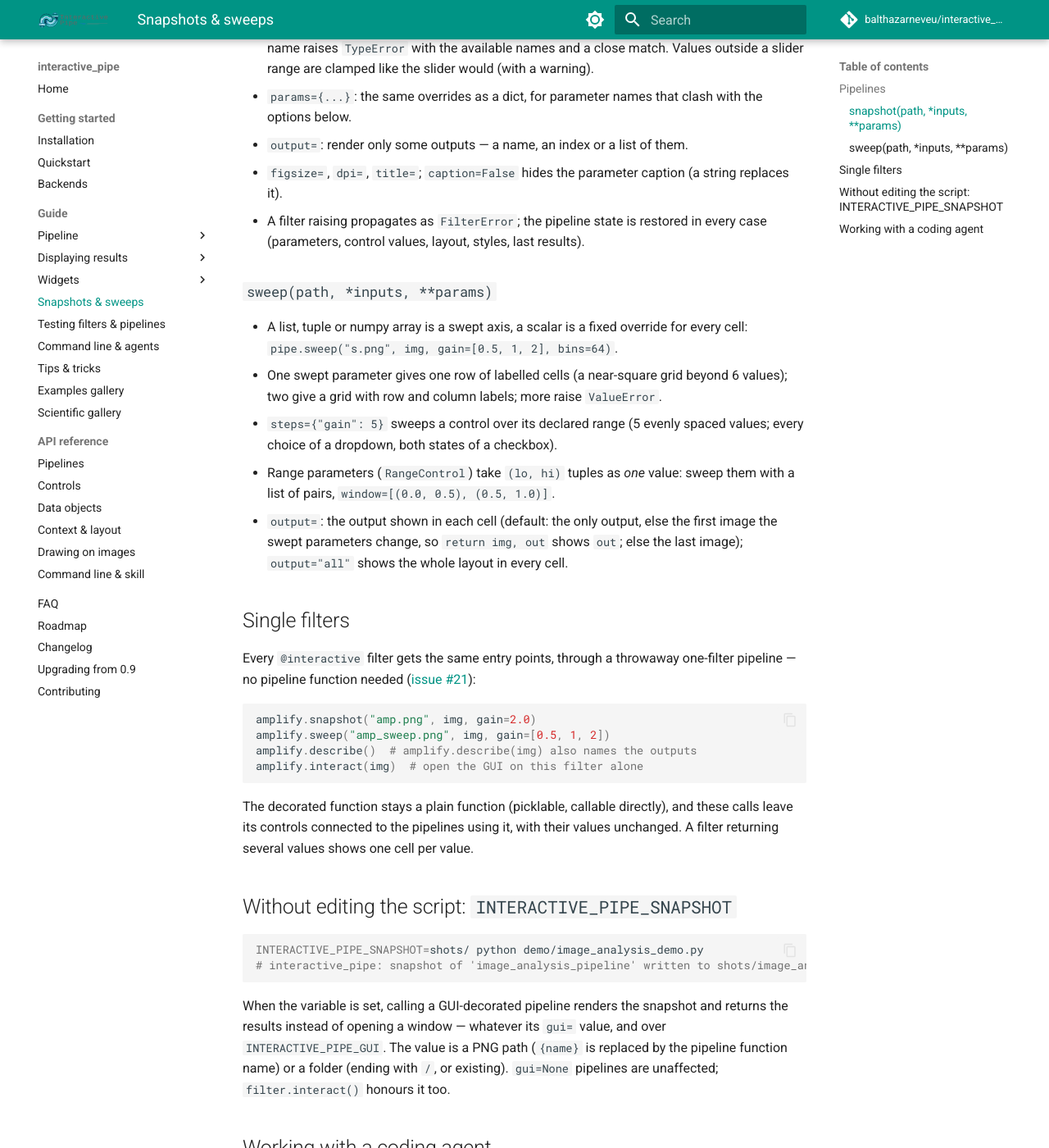
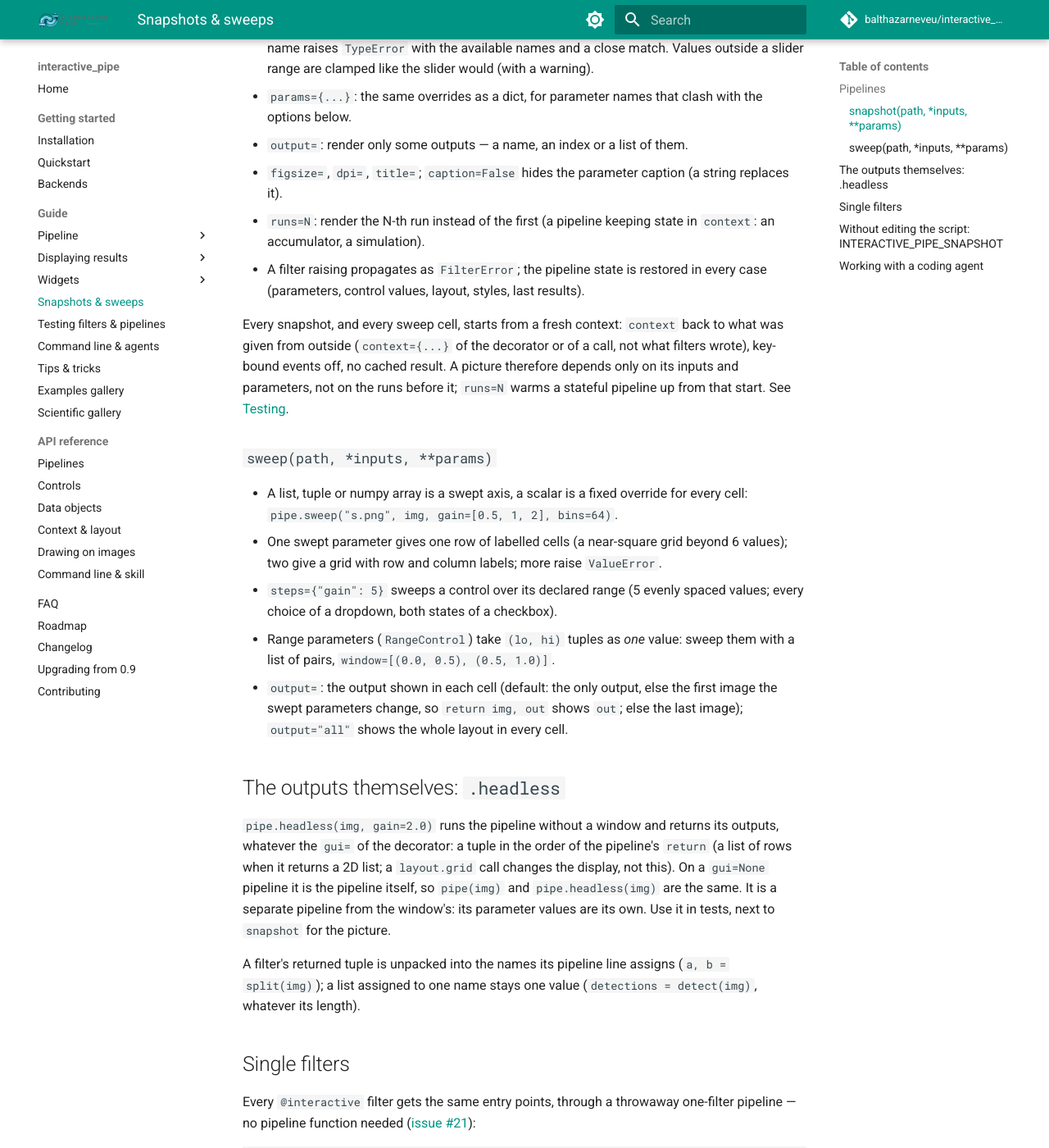
Before and after one commit to balthazarneveu/interactive_pipe, an MkDocs documentation site: the page built from docs/guide/snapshots.md, in a window 1280 px wide and 1400 px high, scrolled down 2910 px. Shown: the whole window at 82% size. Built offline with MkDocs 1.6.1 and Material for MkDocs 9.7.7, drawn with Linux system fonts in a browser that asks for light colours; comment, search, counter and statistics services are not loaded.

Commit message:
Snapshots and decorators guides: fresh context, runs=, .headless, the list rule

```diff
--- a/docs/guide/snapshots.md
+++ b/docs/guide/snapshots.md
@@ -97,8 +97,17 @@ Controls:
 - `output=`: render only some outputs — a name, an index or a list of them.
 - `figsize=`, `dpi=`, `title=`; `caption=False` hides the parameter caption
   (a string replaces it).
+- `runs=N`: render the N-th run instead of the first (a pipeline keeping
+  state in `context`: an accumulator, a simulation).
 - A filter raising propagates as `FilterError`; the pipeline state is restored
   in every case (parameters, control values, layout, styles, last results).
+
+Every snapshot, and every sweep cell, starts from a fresh context: `context`
+back to what was given from outside (`context={...}` of the decorator or of a
+call, not what filters wrote), key-bound events off, no cached result. A
+picture therefore depends only on its inputs and parameters, not on the runs
+before it; `runs=N` warms a stateful pipeline up from that start. See
+[Testing](testing.md).
 
 ### `sweep(path, *inputs, **params)`
 
@@ -115,6 +124,20 @@ Controls:
   the first image the swept parameters change, so `return img, out` shows
   `out`; else the last image); `output="all"` shows the whole layout in every
   cell.
+
+## The outputs themselves: `.headless`
+
+`pipe.headless(img, gain=2.0)` runs the pipeline without a window and returns
+its outputs, whatever the `gui=` of the decorator: a tuple in the order of the
+pipeline's `return` (a list of rows when it returns a 2D list; a
+`layout.grid` call changes the display, not this). On a `gui=None` pipeline it
+is the pipeline itself, so `pipe(img)` and `pipe.headless(img)` are the same.
+It is a separate pipeline from the window's: its parameter values are its own.
+Use it in tests, next to `snapshot` for the picture.
+
+A filter's returned tuple is unpacked into the names its pipeline line
+assigns (`a, b = split(img)`); a list assigned to one name stays one value
+(`detections = detect(img)`, whatever its length).
 
 ## Single filters
 
```
Also changed, not shown: docs/guide/decorators.md (+15 -0 lines).
